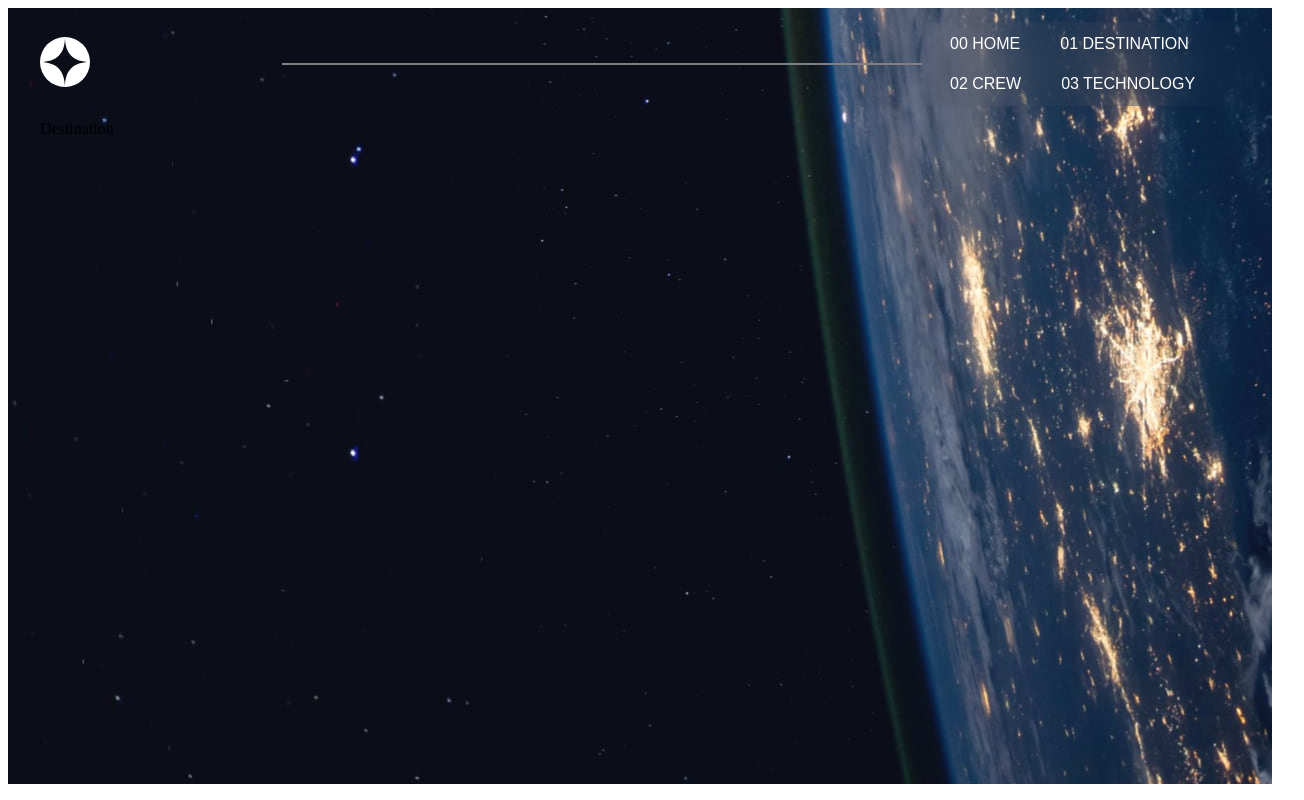
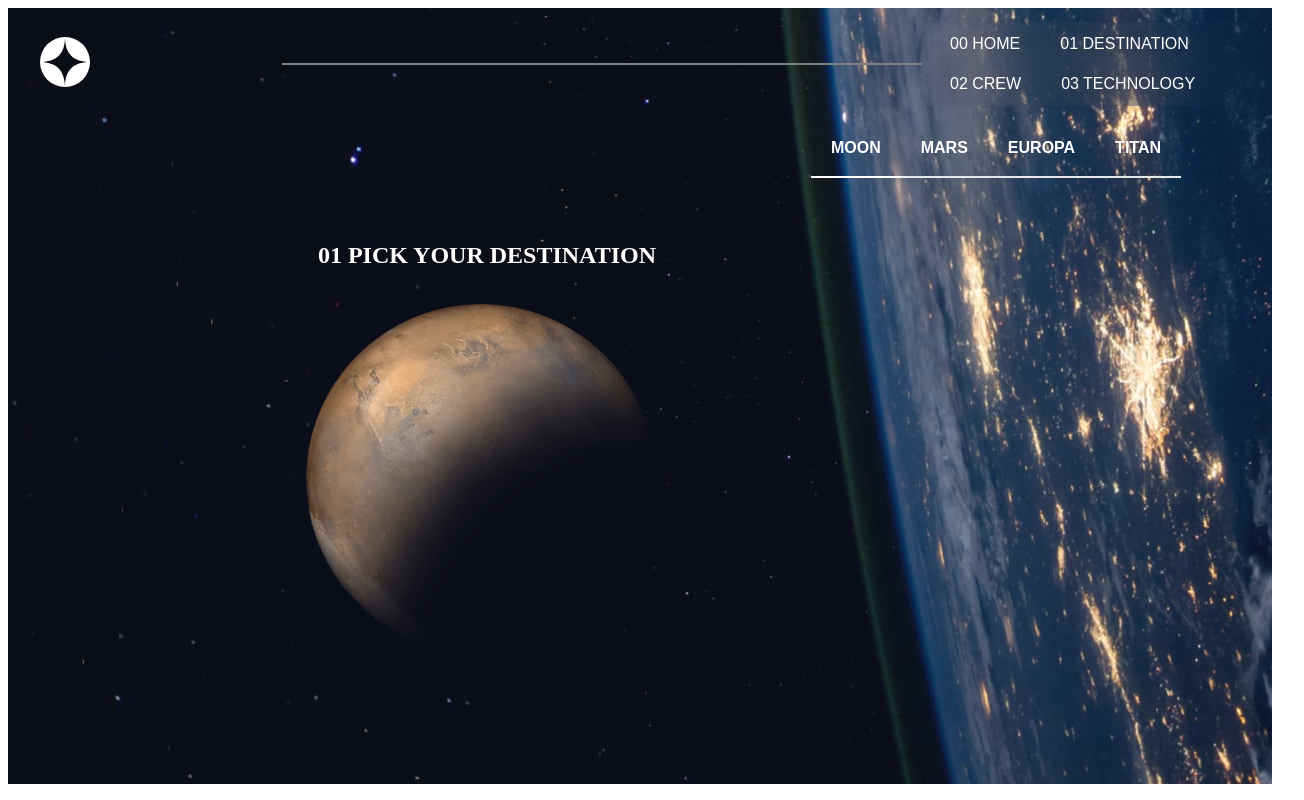
Before and after one commit to hllanos5/m4-pc3, a React (Vite) app in the folder practica/: page /destination in a window 1280 px wide. Shown: the whole page, 1304 px wide, since content can reach past the window. Built offline with nearby package versions, Linux system fonts and the light colour scheme; a web font is replaced by a local one.

Commit message:
implementacion de tab2

```diff
--- a/practica/src/index.css
+++ b/practica/src/index.css
@@ -72,6 +72,22 @@ main{
         align-items: center;
         justify-content: center;
       }
+      li{
+        background: transparent;
+      }
+      .p-tabmenu .p-tabmenu-nav{
+        background: transparent;
+      }
+      .p-tabmenu .p-tabmenu-nav .p-tabmenuitem .p-menuitem-link  {
+        background: transparent;
+        color: white;
+        border-color: transparent;
+      }
+      .p-tabmenu .p-tabmenu-nav .p-tabmenuitem.p-highlight .p-menuitem-link {
+         background: transparent;
+         border-color: white;
+         color: white;
+      }
     }
   }
 }
--- a/practica/src/pages/Destination.jsx
+++ b/practica/src/pages/Destination.jsx
@@ -1,12 +1,27 @@
 import React from 'react'
 import NavBar from '../components/NavBar'
+import { Image } from 'primereact/image';
+import { TabMenu } from 'primereact/tabmenu';
 
 export default function Destination() {
+  const items = [
+    { label: 'MOON', },
+    { label: 'MARS', },
+    { label: 'EUROPA', },
+    { label: 'TITAN', }
+];
+
   return (
     <main>
         <NavBar/>
-        <div>
-          Destination
+        <div className='contenido' >
+          <div className='lado-izquierdo' style={{textAlign:"right"}}>
+            <h2>01 PICK YOUR DESTINATION</h2>
+            <Image src="./assets/destination/image-mars.png" alt="Image" width="350" />
+          </div>
+          <div className="lado-derecho">
+            <TabMenu model={items} />
+          </div>
         </div>
     </main>
   )
```
